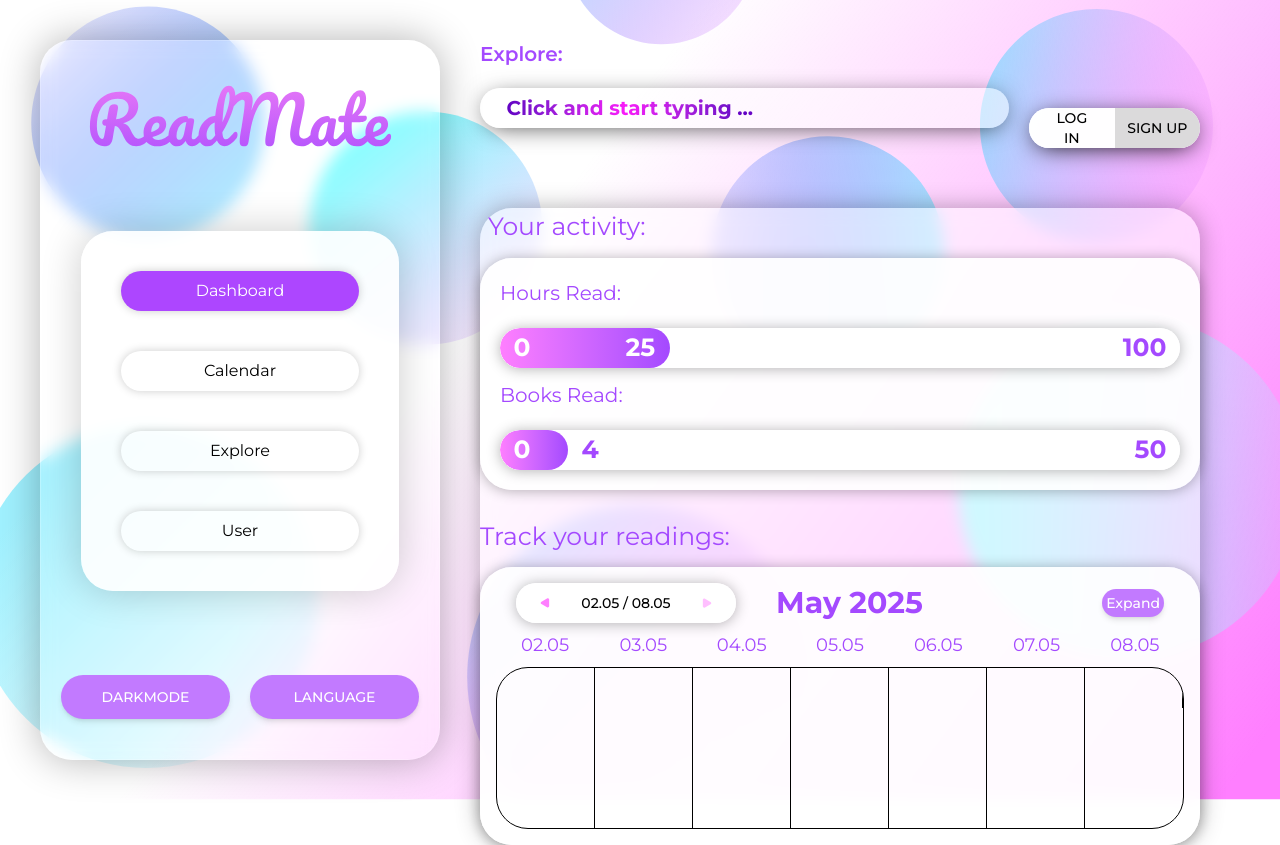
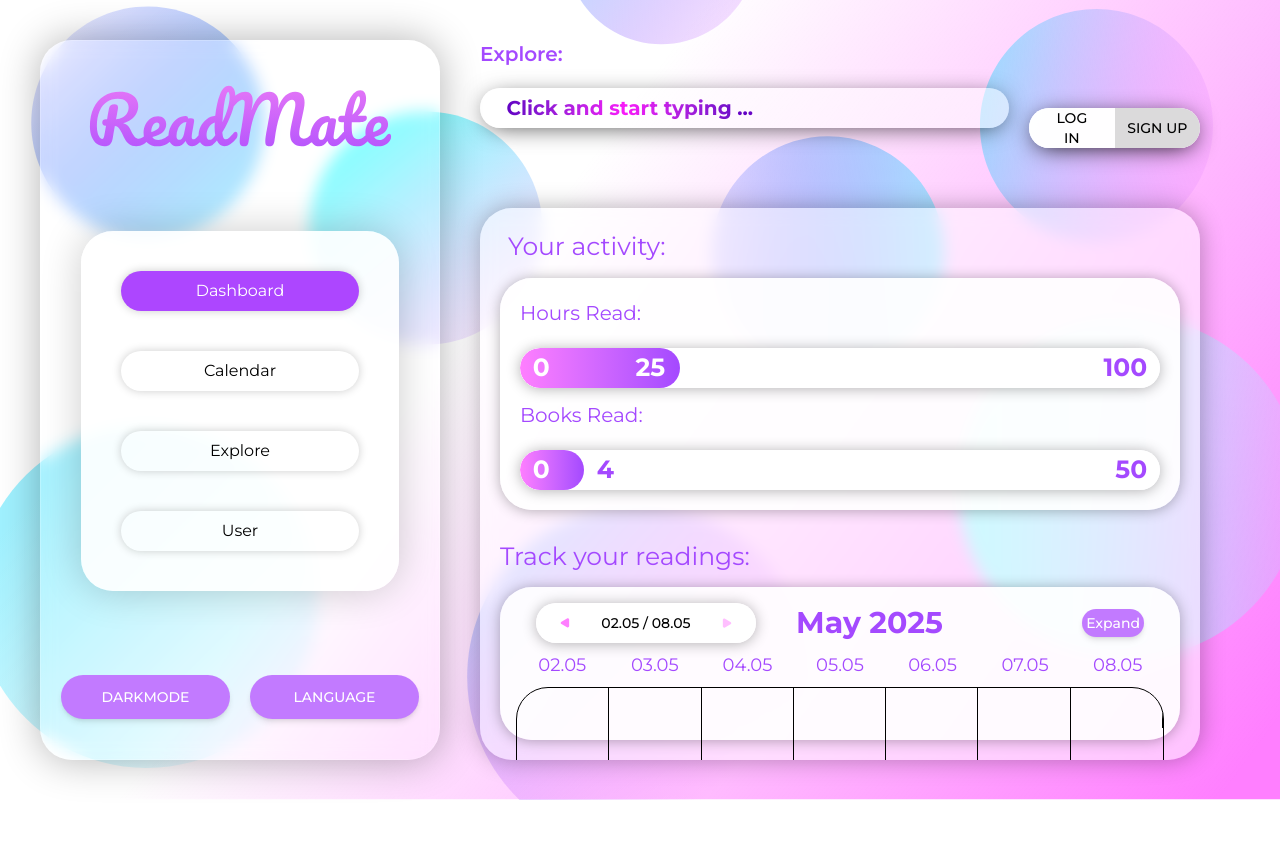
Before and after one commit to michal-sternik/readmate-fullstack, a React (Vite) app in the folder readmate-frontend/: page / in a window 1280 px wide. After the commit the page ends 800 px from the top, so only its background shows below. Built offline with nearby package versions, Linux system fonts and the light colour scheme.

Commit message:
one line fix

```diff
--- a/readmate-frontend/src/components/RootLayout/RootLayout.tsx
+++ b/readmate-frontend/src/components/RootLayout/RootLayout.tsx
@@ -29,7 +29,7 @@ export const RootLayout = () => {
               </div>
             </div>
           </div>
-          <div className="overflow-hiddenp-5 gap-3 flex flex-col text-black bg-white/50 lg:backdrop-blur-sm w-full h-full rounded-4xl shadow-[0_0_25px_rgba(0,0,0,0.3)]">
+          <div className="overflow-hidden p-5 gap-3 flex flex-col text-black bg-white/50 lg:backdrop-blur-sm w-full h-full rounded-4xl shadow-[0_0_25px_rgba(0,0,0,0.3)]">
             <Outlet />
           </div>
         </div>
```
